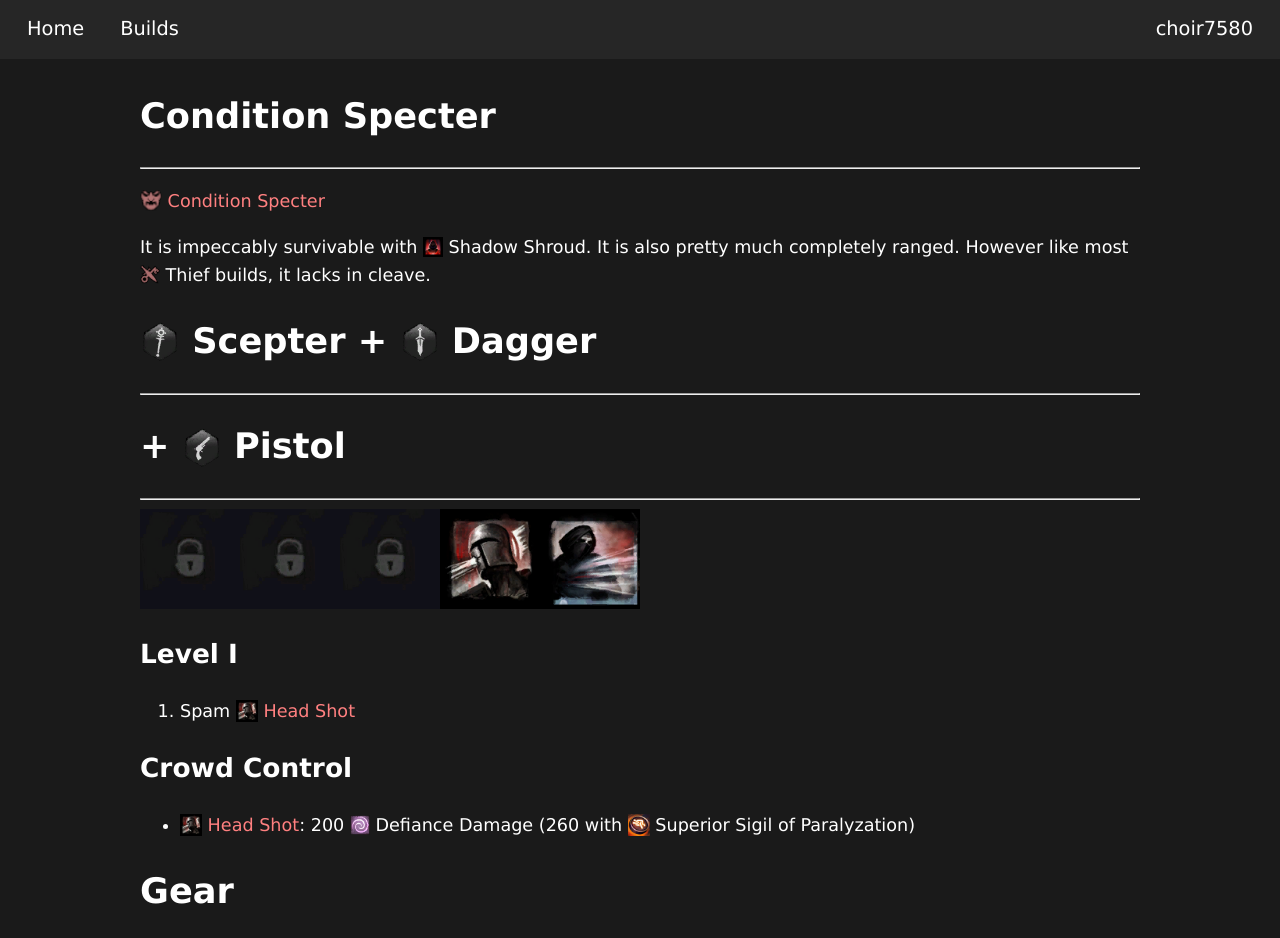
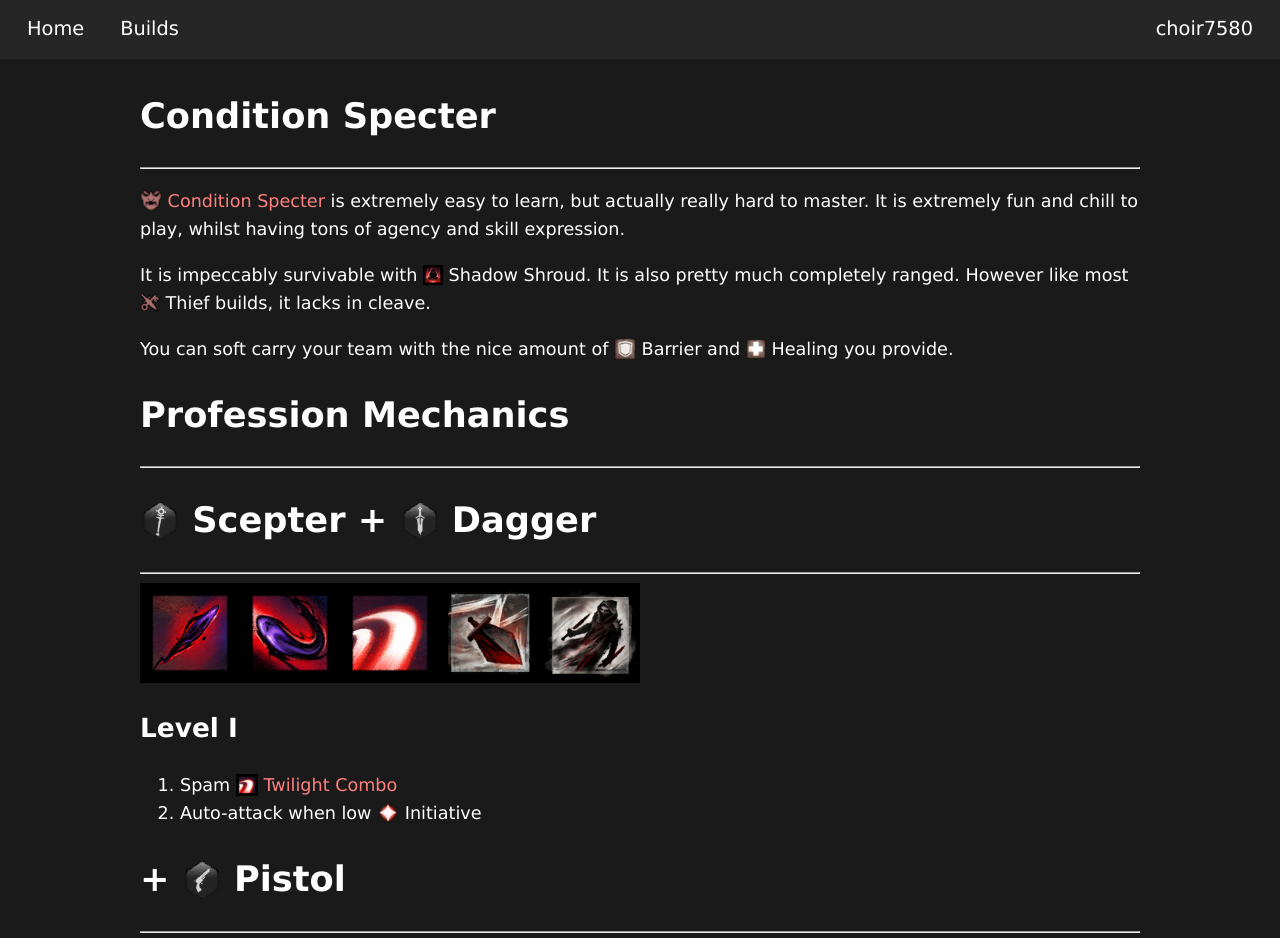
Before and after one commit to choir7580/gw2-archive, a plain HTML site: page builds/condi-specter/index.html in a window 1280 px wide. Shown: the top 938 px of the page. Drawn offline with Linux system fonts and the light colour scheme.

Commit message:
added more stuff

```diff
--- a/builds/condi-specter/index.html
+++ b/builds/condi-specter/index.html
@@ -22,6 +22,8 @@
                     <img src="../../images/specter/Specter_icon_small.png" class="smallplus">
                     Condition Specter
                 </a>
+                is extremely easy to learn, but actually really hard to master.
+                It is extremely fun and chill to play, whilst having tons of agency and skill expression.
             </p>
             <p>
                 It is impeccably survivable with
@@ -35,6 +37,20 @@
                 </a>
                 Thief builds, it lacks in cleave.
             </p>
+            <p>
+                You can soft carry your team with the nice amount of
+                <a href="https://wiki.guildwars2.com/wiki/Barrier" target="_blank">
+                    <img src="../../images/general/30px-Barrier.png" class="smallplus">
+                </a>
+                Barrier
+                and
+                <a href="https://wiki.guildwars2.com/wiki/Healing" target="_blank">
+                    <img src="../../images/general/30px-Healing.png" class="small">
+                </a>
+                Healing
+                you provide.
+            </p>
+            <h1>Profession Mechanics</h1><hr>
             <h1>
                 <a>
                     <img src="../../images/general/Scepter_Proficiency.png" class="large">
@@ -46,6 +62,35 @@
                 </a>
                 Dagger
             </h1><hr>
+            <a href="https://wiki.guildwars2.com/wiki/Shadow_Bolt" target="_blank">
+                <img src="../../images/specter/Shadow_Bolt.png" alt="Shadow Bolt" class="largeplus">
+            </a><a href="https://wiki.guildwars2.com/wiki/Shadow_Sap" target="_blank">
+                <img src="../../images/specter/Shadow_Sap.png" alt="Shadow Sap" class="largeplus">
+            </a><a href="https://wiki.guildwars2.com/wiki/Twilight_Combo" target="_blank">
+                <img src="../../images/specter/Twilight_Combo.png" alt="Twilight Combo" class="largeplus">
+            </a><a href="https://wiki.guildwars2.com/wiki/Dancing_Dagger" target="_blank">
+                <img src="../../images/thief/Dancing_Dagger.png" alt="Dancing Dagger" class="largeplus">
+            </a><a href="https://wiki.guildwars2.com/wiki/Cloak_and_Dagger" target="_blank">
+                <img src="../../images/thief/Cloak_and_Dagger.png" alt="Cloak and Dagger" class="largeplus">
+            </a>
+            <h2>Level <span>&#8544;</span></h2>
+            <ol>
+                <li>
+                    Spam
+                    <a href="https://wiki.guildwars2.com/wiki/Twilight_Combo" target="_blank">
+                        <img src="../../images/specter/Twilight_Combo.png" class="smallplus">
+                        Twilight Combo
+                    </a>
+                </li>
+                <li>
+                    Auto-attack
+                    when low
+                    <a href="https://wiki.guildwars2.com/wiki/Initiative" target="_blank">
+                        <img src="../../images/thief/30px-Initiative.png" class="smallplus">
+                    </a>
+                    Initiative
+                </li>
+            </ol>
             <h1>
                 +
                 <a>
@@ -93,6 +138,8 @@
                     Superior Sigil of Paralyzation)
                 </li>
             </ul>
+            <h1>Slot Skills</h1><hr>
+            <h1>Traits</h1><hr>
             <h1>Gear</h1><hr>
             <ul class="item">
                 <li>
```
Also changed, not shown: builds/power-dragonhunter/index.html (+2 -5 lines), images/specter/Shadow_Bolt.png (added), images/specter/Shadow_Sap.png (added), images/specter/Twilight_Combo.png (added), images/thief/30px-Initiative.png (added), images/thief/Cloak_and_Dagger.png (added), images/thief/Dancing_Dagger.png (added).
